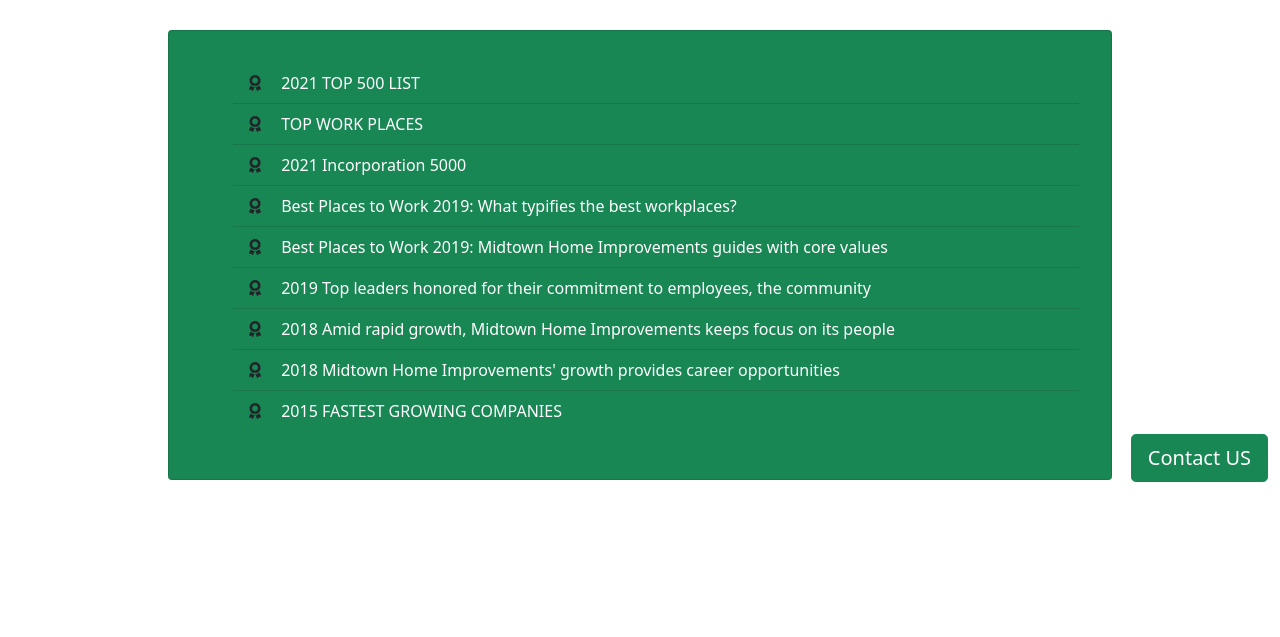
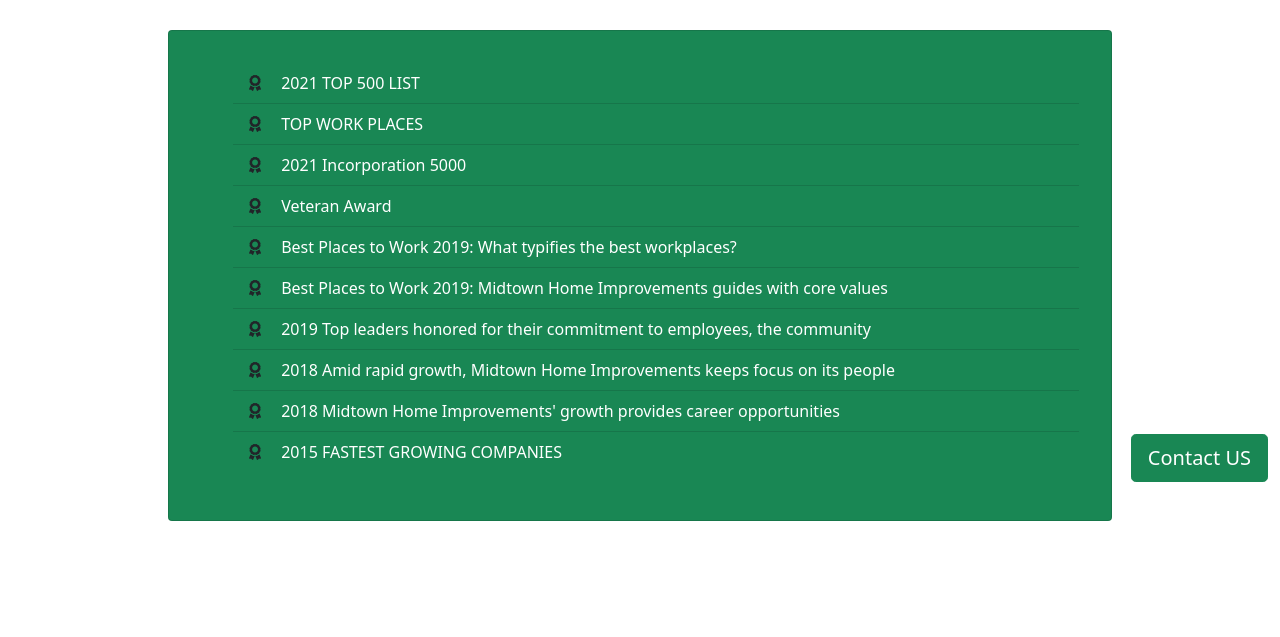
Before and after one commit to Kenan-Kadic/wood, a Django app: page /awards/ in a window 1280 px wide. Shown: the part 310-947 px from the top of the page. Before the commit the page ends 792 px from the top, so only its background shows below. Run offline with Django 3.2, Linux system fonts and the light colour scheme.

Commit message:
WEB-57-adding-a-reward

```diff
--- a/static/css/base.css
+++ b/static/css/base.css
@@ -65,6 +65,9 @@ body {
 .fade-in9{
   animation: fadeIn 1s; /* fade animation for the award page */
 }
+.fade-in10{
+  animation: fadeIn 1.1s; /* fade animation for the award page */
+}
 @keyframes fadeIn {   /* keyframes for the fade animation */
   from {
     opacity: 0;
--- a/templates/pages/award.html
+++ b/templates/pages/award.html
@@ -29,27 +29,31 @@
                         </li>
                         <li class="list-group-item bg-transparent">
                           <i class="fas fa-award pe-3"></i>
-                          <a href="https://www.bizjournals.com/stlouis/news/2019/03/07/best-places-to-work-2019-what-typifies-the-best.html?iana=cp_news_link" target="_blank" class="text-decoration-none text-white fade-in4"> Best Places to Work 2019: What typifies the best workplaces? </a>
+                          <a href="https://www.buyveteran.com/ofallon/construction/midtown-home-improvements" target="_blank" class="text-decoration-none text-white fade-in4"> Veteran Award</a>
                         </li>
                         <li class="list-group-item bg-transparent">
                           <i class="fas fa-award pe-3"></i>
-                          <a href="https://www.bizjournals.com/stlouis/news/2019/03/07/best-places-to-work-2019-midtown-home-improvements.html?iana=cp_news_link" target="_blank" class="text-decoration-none text-white fade-in5"> Best Places to Work 2019: Midtown Home Improvements guides with core values </a>
+                          <a href="https://www.bizjournals.com/stlouis/news/2019/03/07/best-places-to-work-2019-what-typifies-the-best.html?iana=cp_news_link" target="_blank" class="text-decoration-none text-white fade-in5"> Best Places to Work 2019: What typifies the best workplaces? </a>
                         </li>
                         <li class="list-group-item bg-transparent">
                           <i class="fas fa-award pe-3"></i>
-                          <a href="https://www.stltoday.com/brandavestudios/top-leaders-honored-for-their-commitment-to-employees-the-community/article_44f111dc-9439-11e9-a43f-d7fd95e82716.html" target="_blank" class="text-decoration-none text-white fade-in6"> 2019 Top leaders honored for their commitment to employees, the community </a>
+                          <a href="https://www.bizjournals.com/stlouis/news/2019/03/07/best-places-to-work-2019-midtown-home-improvements.html?iana=cp_news_link" target="_blank" class="text-decoration-none text-white fade-in6"> Best Places to Work 2019: Midtown Home Improvements guides with core values </a>
                         </li>
                         <li class="list-group-item bg-transparent">
                           <i class="fas fa-award pe-3"></i>
-                          <a href="https://www.stltoday.com/business/local/amid-rapid-growth-midtown-home-improvements-keeps-focus-on-its-people/article_a8da6355-78db-56ef-9060-1605f8ce9939.html" target="_blank" class="text-decoration-none text-white fade-in7"> 2018 Amid rapid growth, Midtown Home Improvements keeps focus on its people </a>
+                          <a href="https://www.stltoday.com/brandavestudios/top-leaders-honored-for-their-commitment-to-employees-the-community/article_44f111dc-9439-11e9-a43f-d7fd95e82716.html" target="_blank" class="text-decoration-none text-white fade-in7"> 2019 Top leaders honored for their commitment to employees, the community </a>
                         </li>
                         <li class="list-group-item bg-transparent">
                           <i class="fas fa-award pe-3"></i>
-                          <a href="https://www.bizjournals.com/stlouis/news/2018/03/09/midtown-home-improvements-growth-provides-career.html" target="_blank" class="text-decoration-none text-white fade-in8"> 2018 Midtown Home Improvements' growth provides career opportunities </a>
+                          <a href="https://www.stltoday.com/business/local/amid-rapid-growth-midtown-home-improvements-keeps-focus-on-its-people/article_a8da6355-78db-56ef-9060-1605f8ce9939.html" target="_blank" class="text-decoration-none text-white fade-in8"> 2018 Amid rapid growth, Midtown Home Improvements keeps focus on its people </a>
                         </li>
                         <li class="list-group-item bg-transparent">
                           <i class="fas fa-award pe-3"></i>
-                          <a href="https://www.bizjournals.com/stlouis/print-edition/2015/06/12/midtown-home-improvements-22.html" target="_blank" class="text-decoration-none text-white fade-in9"> 2015 FASTEST GROWING COMPANIES</a>
+                          <a href="https://www.bizjournals.com/stlouis/news/2018/03/09/midtown-home-improvements-growth-provides-career.html" target="_blank" class="text-decoration-none text-white fade-in9"> 2018 Midtown Home Improvements' growth provides career opportunities </a>
+                        </li>
+                        <li class="list-group-item bg-transparent">
+                          <i class="fas fa-award pe-3"></i>
+                          <a href="https://www.bizjournals.com/stlouis/print-edition/2015/06/12/midtown-home-improvements-22.html" target="_blank" class="text-decoration-none text-white fade-in10"> 2015 FASTEST GROWING COMPANIES</a>
                         </li>
                     </ul>
                 </div>
```
